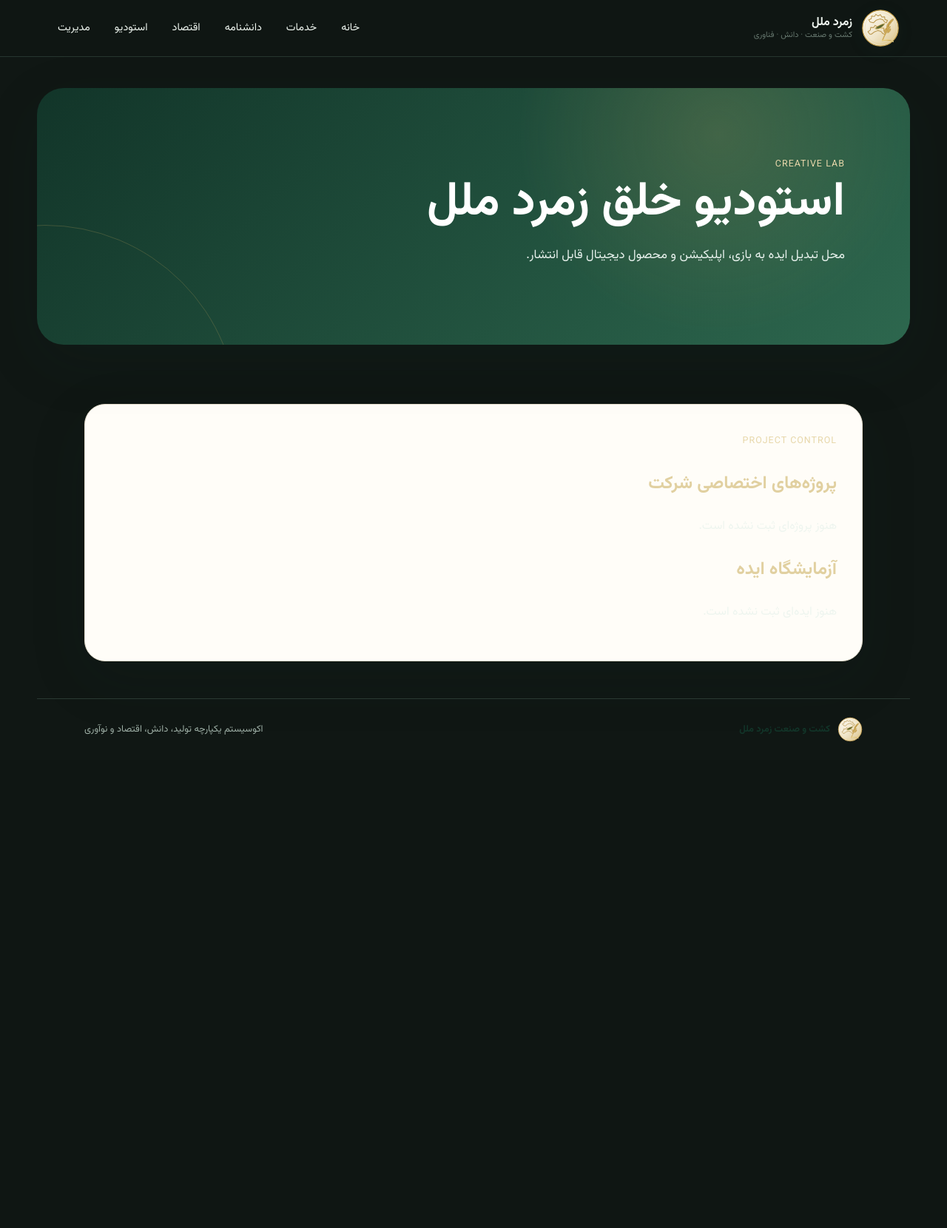
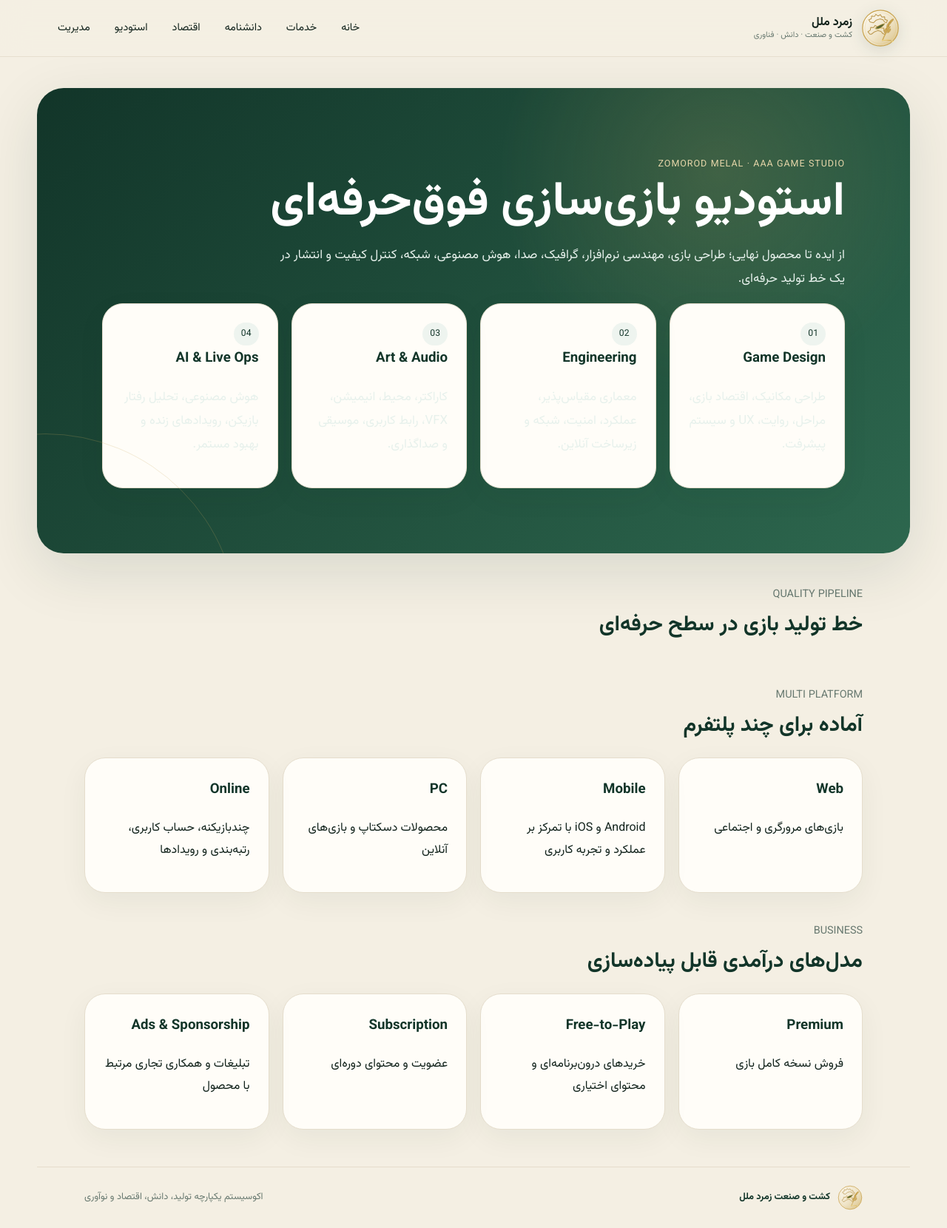
Before and after one commit to mojtabarozegar11-ship-it/zomorodmelal-codex, a Django app: template django_project/templates/studio/home.html in a window 1280 px wide. Shown: the whole page at 74% size. Before the commit the page ends 1003 px from the top, so only its background shows below. Run offline with Django 4.2, Linux system fonts and the light colour scheme; the template is opened without the code that fills it, so the values that code supplies are empty.

Commit message:
Upgrade studio to professional game development hub

```diff
--- a/django_project/templates/studio/home.html
+++ b/django_project/templates/studio/home.html
@@ -1 +1,40 @@
-{% extends "base.html" %}{% block body_class %}page-studio{% endblock %}{% block title %}استودیو خلق | زمرد ملل{% endblock %}{% block content %}<section class="hero"><span class="eyebrow">CREATIVE LAB</span><h1>استودیو خلق زمرد ملل</h1><p>محل تبدیل ایده به بازی، اپلیکیشن و محصول دیجیتال قابل انتشار.</p></section><section class="section"><div class="cards">{% for title,text in stages %}<article><span class="pill">{{ forloop.counter|stringformat:"02d" }}</span><h2>{{ title }}</h2><p>{{ text }}</p></article>{% endfor %}</div></section><section class="section"><div class="content-inner"><span class="eyebrow">PROJECT CONTROL</span><h2>پروژه‌های اختصاصی شرکت</h2>{% for project in projects %}<p><strong>{{ project.name }}</strong> — {{ project.get_kind_display }} — {{ project.get_status_display }}</p>{% empty %}<p>هنوز پروژه‌ای ثبت نشده است.</p>{% endfor %}<h2>آزمایشگاه ایده</h2>{% for idea in ideas %}<p>{{ idea.title }}{% if idea.approved_for_prototyping %} ✓{% endif %}</p>{% empty %}<p>هنوز ایده‌ای ثبت نشده است.</p>{% endfor %}</div></section>{% endblock %}
+{% extends "base.html" %}
+{% block title %}استودیو بازی‌سازی حرفه‌ای | زمرد ملل{% endblock %}
+{% block meta_description %}استودیو حرفه‌ای بازی‌سازی زمرد ملل برای طراحی، تولید، تست، انتشار و توسعه بازی‌های باکیفیت در پلتفرم‌های مختلف.{% endblock %}
+{% block content %}
+<section class="hero">
+  <span class="eyebrow">ZOMOROD MELAL · AAA GAME STUDIO</span>
+  <h1>استودیو بازی‌سازی فوق‌حرفه‌ای</h1>
+  <p>از ایده تا محصول نهایی؛ طراحی بازی، مهندسی نرم‌افزار، گرافیک، صدا، هوش مصنوعی، شبکه، کنترل کیفیت و انتشار در یک خط تولید حرفه‌ای.</p>
+  <div class="cards">
+    <article><span class="pill">01</span><h3>Game Design</h3><p>طراحی مکانیک، اقتصاد بازی، مراحل، روایت، UX و سیستم پیشرفت.</p></article>
+    <article><span class="pill">02</span><h3>Engineering</h3><p>معماری مقیاس‌پذیر، عملکرد، امنیت، شبکه و زیرساخت آنلاین.</p></article>
+    <article><span class="pill">03</span><h3>Art & Audio</h3><p>کاراکتر، محیط، انیمیشن، VFX، رابط کاربری، موسیقی و صداگذاری.</p></article>
+    <article><span class="pill">04</span><h3>AI & Live Ops</h3><p>هوش مصنوعی، تحلیل رفتار بازیکن، رویدادهای زنده و بهبود مستمر.</p></article>
+  </div>
+</section>
+<section class="section">
+  <div class="section-title"><div><p>QUALITY PIPELINE</p><h2>خط تولید بازی در سطح حرفه‌ای</h2></div></div>
+  <div class="cards">
+    {% for title,desc in stages %}<article><span class="pill">{{ forloop.counter|stringformat:"02d" }}</span><h3>{{ title }}</h3><p>{{ desc }}</p></article>{% endfor %}
+  </div>
+</section>
+<section class="section">
+  <div class="section-title"><div><p>MULTI PLATFORM</p><h2>آماده برای چند پلتفرم</h2></div></div>
+  <div class="cards">
+    <article><h3>Web</h3><p>بازی‌های مرورگری و اجتماعی</p></article>
+    <article><h3>Mobile</h3><p>Android و iOS با تمرکز بر عملکرد و تجربه کاربری</p></article>
+    <article><h3>PC</h3><p>محصولات دسکتاپ و بازی‌های آنلاین</p></article>
+    <article><h3>Online</h3><p>چندبازیکنه، حساب کاربری، رتبه‌بندی و رویدادها</p></article>
+  </div>
+</section>
+<section class="section">
+  <div class="section-title"><div><p>BUSINESS</p><h2>مدل‌های درآمدی قابل پیاده‌سازی</h2></div></div>
+  <div class="cards">
+    <article><h3>Premium</h3><p>فروش نسخه کامل بازی</p></article>
+    <article><h3>Free-to-Play</h3><p>خریدهای درون‌برنامه‌ای و محتوای اختیاری</p></article>
+    <article><h3>Subscription</h3><p>عضویت و محتوای دوره‌ای</p></article>
+    <article><h3>Ads & Sponsorship</h3><p>تبلیغات و همکاری تجاری مرتبط با محصول</p></article>
+  </div>
+</section>
+{% endblock %}
```
